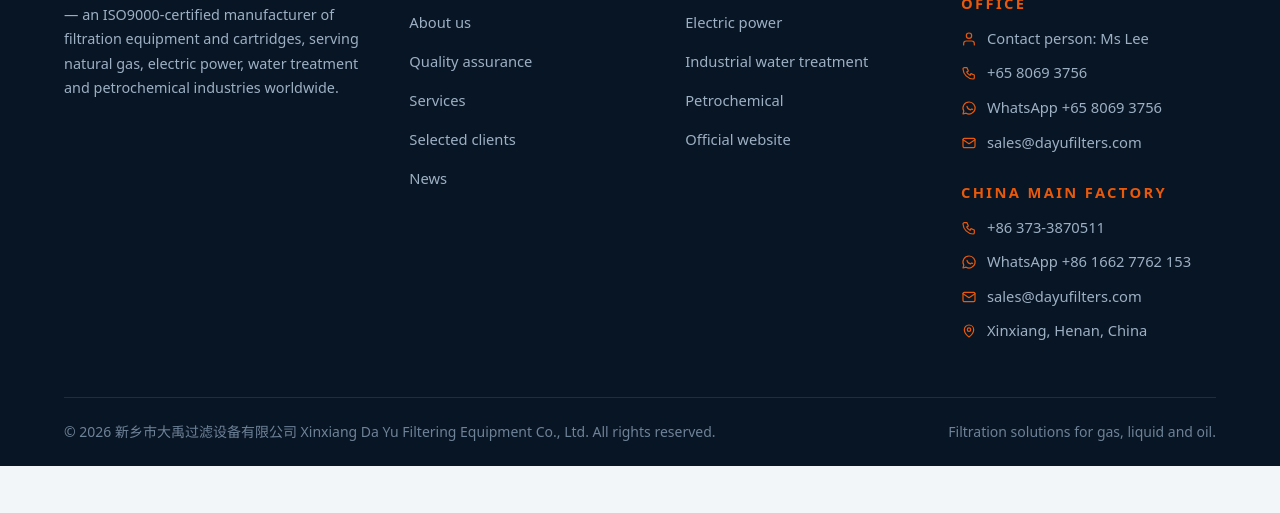
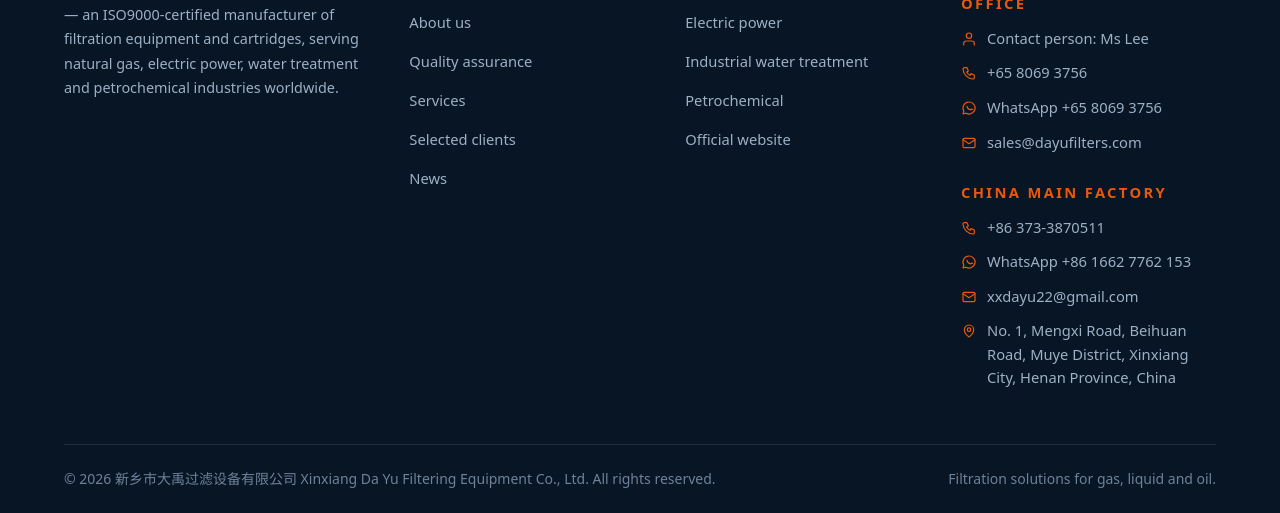
Before and after one commit to dayufiltration/dayufiltration.github.io, a plain HTML site: page clients.html in a window 1280 px wide. Shown: the part 4157-4670 px from the top of the page. Before the commit the page ends 4623 px from the top, so only its background shows below. Drawn offline with Linux system fonts and the light colour scheme; a web font is replaced by a local one.

Commit message:
Add factory email and full address to China Main Factory block

```diff
--- a/clients.html
+++ b/clients.html
@@ -740,8 +740,8 @@ h2{font-size:clamp(2rem,4.2vw,3.3rem);margin-bottom:18px}
           <li class="cm-title-li">China Main Factory</li>
           <li><svg viewBox="0 0 24 24" fill="none" stroke-width="1.8" stroke-linecap="round" stroke-linejoin="round"><path d="M5 4h4l2 5-2.5 1.5a11 11 0 0 0 5 5L15 13l5 2v4a2 2 0 0 1-2 2A16 16 0 0 1 3 6a2 2 0 0 1 2-2z"/></svg><a href="tel:+863733870511">+86 373-3870511</a></li>
           <li><svg viewBox="0 0 24 24" fill="none" stroke-width="1.8" stroke-linecap="round" stroke-linejoin="round"><path d="M12 3a9 9 0 0 0-7.8 13.5L3 21l4.7-1.2A9 9 0 1 0 12 3z"/><path d="M9 9.5c.5 2.5 3 5 5.5 5.5l1-1.5 2 .5"/></svg><a href="https://wa.me/8616627762153" target="_blank" rel="noopener">WhatsApp +86 1662 7762 153</a></li>
-          <li><svg viewBox="0 0 24 24" fill="none" stroke-width="1.8" stroke-linecap="round" stroke-linejoin="round"><rect x="3" y="5" width="18" height="14" rx="2"/><path d="M3 7l9 6 9-6"/></svg><a href="mailto:sales@dayufilters.com">sales@dayufilters.com</a></li>
-          <li><svg viewBox="0 0 24 24" fill="none" stroke-width="1.8" stroke-linecap="round" stroke-linejoin="round"><path d="M12 21s-7-5.5-7-11a7 7 0 0 1 14 0c0 5.5-7 11-7 11z"/><circle cx="12" cy="10" r="2.6"/></svg>Xinxiang, Henan, China</li>
+          <li><svg viewBox="0 0 24 24" fill="none" stroke-width="1.8" stroke-linecap="round" stroke-linejoin="round"><rect x="3" y="5" width="18" height="14" rx="2"/><path d="M3 7l9 6 9-6"/></svg><a href="mailto:xxdayu22@gmail.com">xxdayu22@gmail.com</a></li>
+          <li><svg viewBox="0 0 24 24" fill="none" stroke-width="1.8" stroke-linecap="round" stroke-linejoin="round"><path d="M12 21s-7-5.5-7-11a7 7 0 0 1 14 0c0 5.5-7 11-7 11z"/><circle cx="12" cy="10" r="2.6"/></svg>No. 1, Mengxi Road, Beihuan Road, Muye District, Xinxiang City, Henan Province, China</li>
         </ul>
       </div>
     </div>
```
Also changed, not shown: index.html (+2 -2 lines).
